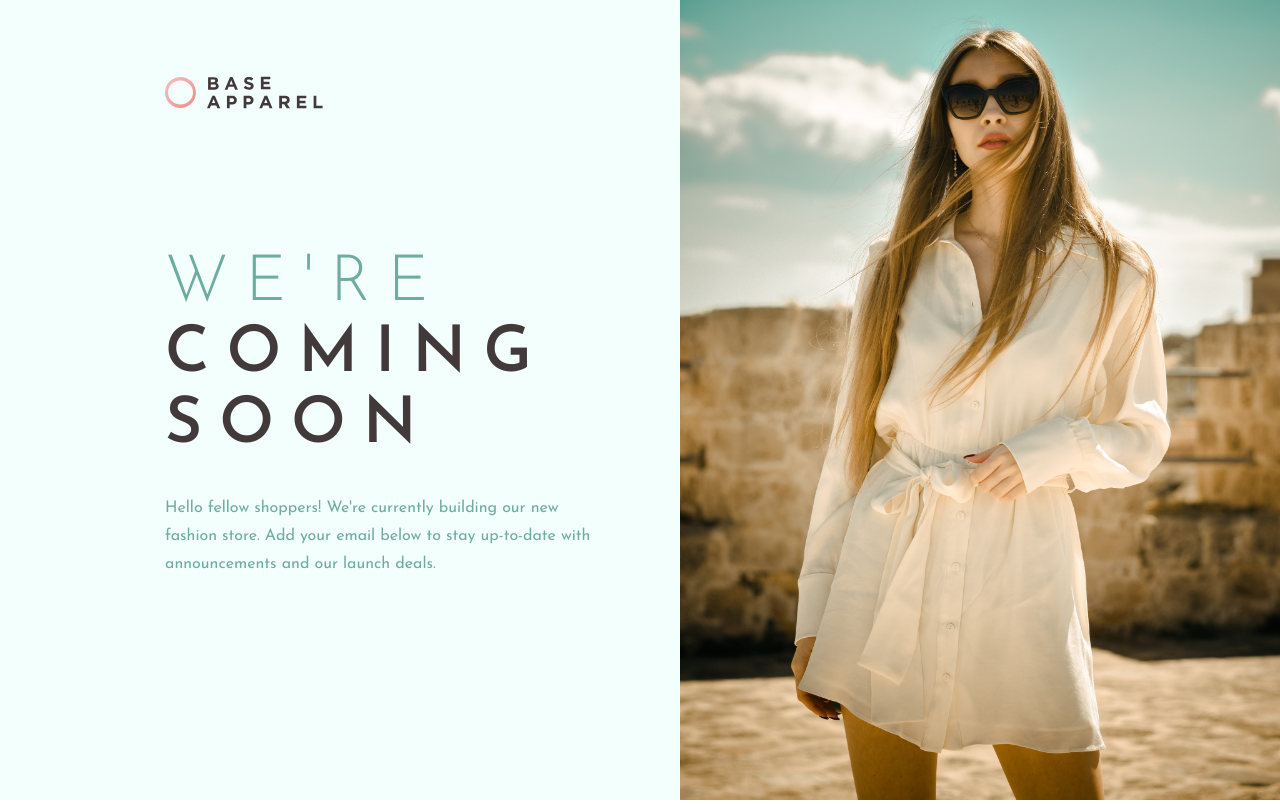
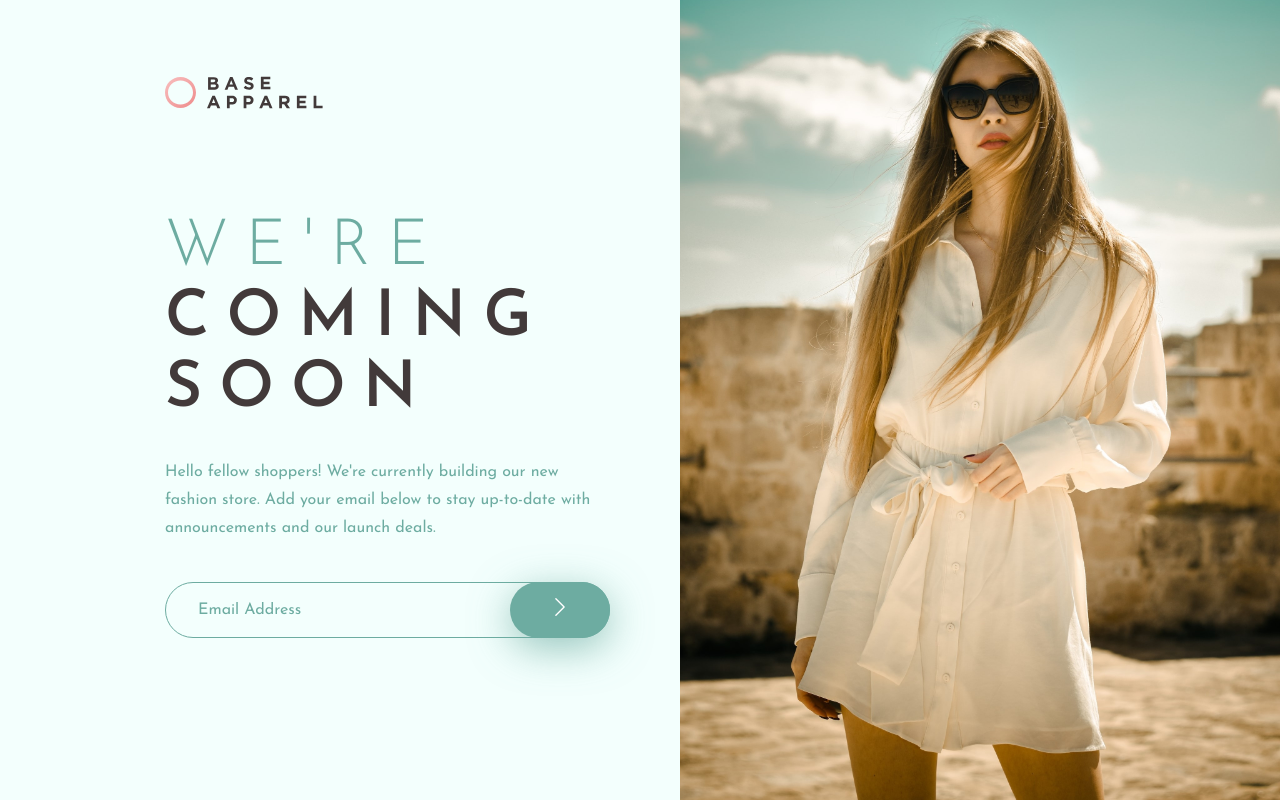
Before and after one commit to EdwinSch/react-base-apparel-form, a React (Vite) app: page / in a window 1280 px wide. Built offline with nearby package versions, Linux system fonts and the light colour scheme.

Commit message:
add: form component + styles

```diff
--- a/package.json
+++ b/package.json
@@ -11,7 +11,8 @@
   },
   "dependencies": {
     "react": "^18.2.0",
-    "react-dom": "^18.2.0"
+    "react-dom": "^18.2.0",
+    "react-icons": "^4.10.1"
   },
   "devDependencies": {
     "@types/react": "^18.0.37",
--- a/src/components/Advert.jsx
+++ b/src/components/Advert.jsx
@@ -1,4 +1,5 @@
 import Logo from "./Logo";
+import Form from "./Form";
 
 const Advert = () => {
   return (
@@ -12,6 +13,7 @@ const Advert = () => {
         Add your email below to stay up-to-date with announcements and our
         launch deals.
       </p>
+      <Form />
     </section>
   );
 };
--- /dev/null
+++ b/src/components/Form.jsx
@@ -0,0 +1,14 @@
+import { BsChevronRight } from "react-icons/bs";
+
+const Form = () => {
+  return (
+    <form>
+      <input type="email" name="email" placeholder="Email Address" />
+      <button type="submit">
+        <BsChevronRight />
+      </button>
+    </form>
+  );
+};
+
+export default Form;
--- a/src/styles/main.scss
+++ b/src/styles/main.scss
@@ -38,7 +38,6 @@ body {
   align-items: center;
 }
 main {
-  // border: $inspect;
   background: $secondary;
   width: 1440px;
   max-width: 100vw;
@@ -52,7 +51,13 @@ main {
   width: 100%;
   padding: 75px 0 0 165px;
 
-  //--- H1 text styles
+  //Logo
+  .logo-wrapper {
+    // margin-bottom: 136px;
+    margin-bottom: 100px;
+  }
+
+  //H1
   h1 {
     margin-bottom: 32px;
     color: $text;
@@ -68,8 +73,9 @@ main {
       font-weight: 300;
     }
   }
-  //--- Text styles
+  //Text
   p {
+    margin-bottom: 40px;
     max-width: 444px;
     color: $primary;
     font-size: 1rem;
@@ -78,9 +84,37 @@ main {
   }
 }
 
-//--- Logo styles
-.logo-wrapper {
-  margin-bottom: 136px;
+// --- Form styles
+form {
+  position: absolute;
+  input[type="email"] {
+    width: 445px;
+    height: 56px;
+    border-radius: 28px;
+    border: 1px solid $primary;
+    background: transparent;
+    padding: 0 32px;
+    font-family: inherit;
+    font-size: 1rem;
+    font-weight: 400;
+    color: $text;
+  }
+  input[type="email"]::placeholder {
+    color: $primary;
+  }
+  button {
+    position: absolute;
+    right: 0;
+    width: 100px;
+    height: 56px;
+    border-radius: 28px;
+    border: none;
+    background: $primary;
+    color: white;
+    font-size: 22px;
+    cursor: pointer;
+    box-shadow: 0px 10px 40px rgba($color: #6daca1, $alpha: 0.7);
+  }
 }
 
 //--- Photo styles
```
Also changed, not shown: 1 other file (tests, documents, lock files or other folders).
